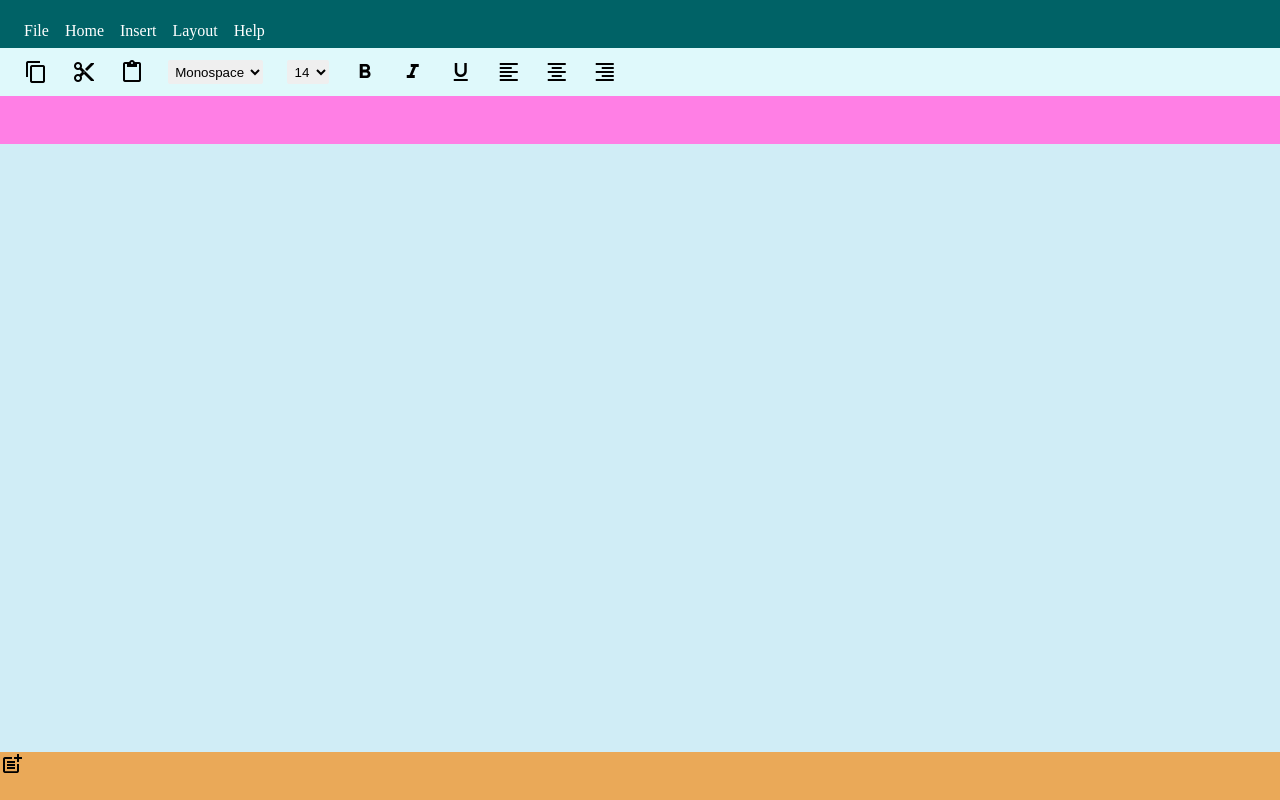
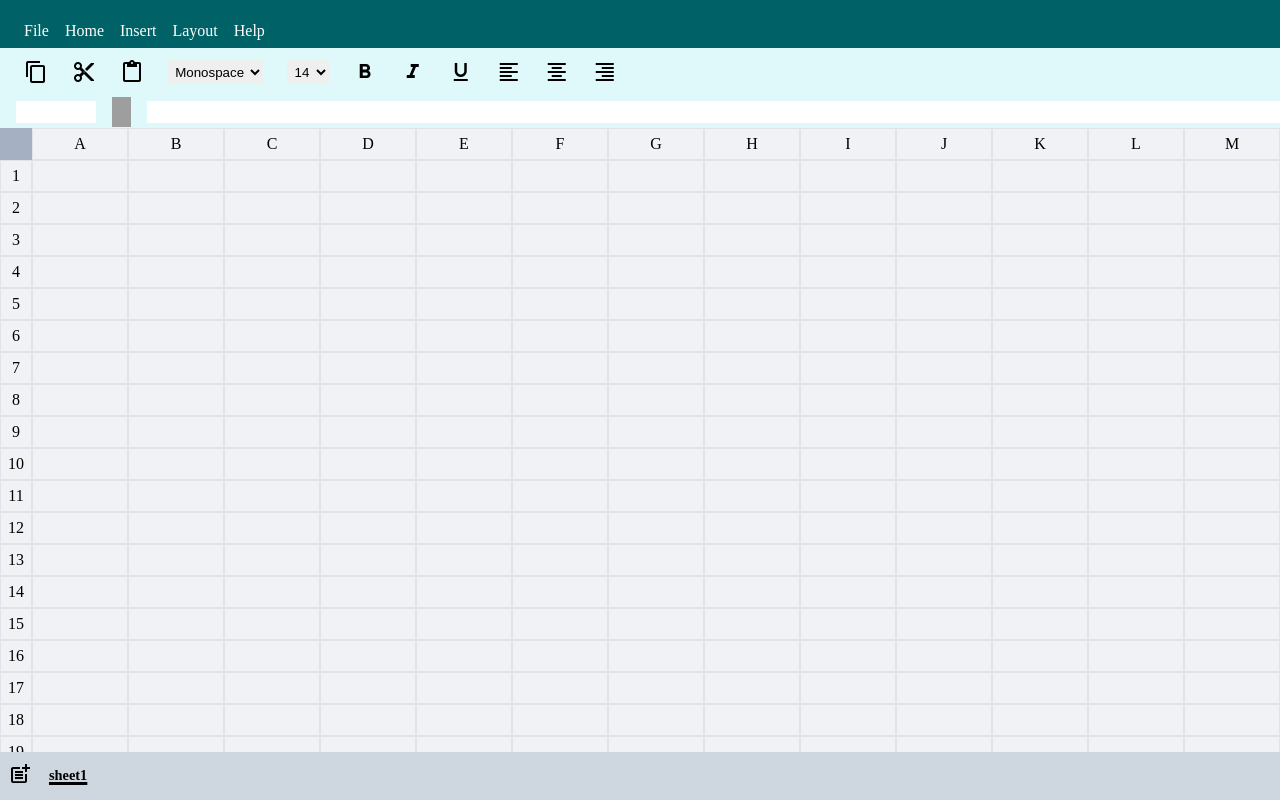
Before and after one commit to priti-99/Excel-Clone, a plain HTML site: page index.html in a window 1280 px wide. Drawn offline with Linux system fonts and the light colour scheme; grey boxes are pictures that could not be loaded.

Commit message:
Add Grid Container|UI changes

```diff
--- a/index.html
+++ b/index.html
@@ -61,13 +61,32 @@
         </span>
     </div>
 
-    <div class="formula-action-cont"></div>
-    <div class="grid-cont"></div>
+    <div class="formula-action-cont">
+        <input type="text" readonly class="address-bar">
+        <img class="formula-icon" width="30" height="30" src="https://img.icons8.com/ios-glyphs/30/formula-fx.png"
+            alt="formula-fx" />
+        <input type="text" class="formula-bar">
+    </div>
+
+    <div class="grid-cont">
+        <div class="top-left-dummy-box"></div>
+        <div class="address-col-cont"></div>
+        <div class="cells-cont">
+            <div class="address-row-cont"></div>
+        </div>
+    </div>
+
     <div class="sheet-action-cont">
-        <span class="material-icons">
-            post_add
-        </span>
-        <div class="sheets-folder-cont"></div>
+        <div class="sheet-add-icon">
+            <span class="material-icons">
+                post_add
+            </span>
+        </div>
+        <div class="sheets-folder-cont">
+            <div class="sheet-folder">
+                sheet1
+            </div>
+        </div>
     </div>
 
     <script src="./script.js"></script>
--- a/script.js
+++ b/script.js
@@ -0,0 +1,42 @@
+let row = 200;
+let col = 26;
+
+let addressColCont = document.querySelector(".address-col-cont");
+let addressRowCont = document.querySelector(".address-row-cont");
+let cellsCont = document.querySelector(".cells-cont");
+let addressBar = document.querySelector(".address-bar");
+
+for (let i=0; i < row; i++) {
+    let addresscol = document.createElement("div");
+    addresscol.setAttribute("class", "address-col")
+    addresscol.innerText = i + 1;
+    addressColCont.appendChild(addresscol);
+}
+
+for (let i=0; i < col; i++) {
+    let addressRow = document.createElement("div");
+    addressRow.setAttribute("class" , "address-row")
+    addressRow.innerText = String.fromCharCode(65 + i);
+    addressRowCont.appendChild(addressRow);
+}
+
+for (let i = 0; i < row; i++) {
+    let rowCont = document.createElement("div");
+    rowCont.setAttribute("class", "row-cont");
+    for (let j = 0; j < col; j++) {
+        let cell = document.createElement("div");
+        cell.setAttribute("class", "cell");
+        cell.setAttribute("contenteditable", "true");
+        rowCont.appendChild(cell);
+        addListenerForAddressBarDisplay(cell, i, j);
+    }
+    cellsCont.appendChild(rowCont);
+}
+
+function addListenerForAddressBarDisplay(cell, i, j) {
+    cell.addEventListener ("click", (e) => {
+        let rowId = i + 1;
+        let colId = String.fromCharCode(65 + j);
+        addressBar.value = `${colId}${rowId}`;
+    })
+}
--- a/style.css
+++ b/style.css
@@ -5,56 +5,154 @@ body {
     padding: 0;
     margin: 0;
 }
-.page-action-cont{
+
+.page-action-cont {
     height: 3rem;
-    background-color:#006266;
+    background-color: #006266;
     display: flex;
     align-items: flex-end;
     padding-left: 1rem;
 }
-.page-action{
+.page-action {
     margin: 0.5rem;
     color: #ffffff;
 }
-.cellprops-action-cont{
+
+.cellprops-action-cont {
     height: 3rem;
     background-color: #dff9fb;
     display: flex;
     align-items: center;
     padding-left: 1rem;
 }
-.cellprops-action-cont > * {
+.cellprops-action-cont>* {
     display: inline-block;
     margin: 0.5rem;
     margin-right: 1rem;
 }
-.cellprops-action-cont > select {
+.cellprops-action-cont>select {
     border: none;
     border-radius: 2px;
     outline: none;
 }
-.font-family-prop{
+
+.font-family-prop {
     padding: 0.2rem;
     cursor: pointer;
 }
-.font-size-prop{
+.font-size-prop {
     padding: 0.2rem;
     cursor: pointer;
 }
-.formula-action-cont{
-    height: 3rem;
-    background-color: rgb(255, 127, 229);
+
+.formula-action-cont {
+    height: 2rem;
+    background-color: #dff9fb;
+    padding-left: 1rem;
+    display: flex;
+    align-items: center;
+}
+.formula-action-cont > * {
+    display: inline-block;
+}
+.formula-action-cont > input {
+    border: none;
+    outline: none;
+    height: 70%;
+}
+.address-bar {
+    width: 5rem;
+    text-align: center;
+}
+.formula-icon {
+    width: 1.2rem;
+    margin-left: 1rem;
+}
+.formula-bar {
+    width: 90%;
+    margin-left: 1rem;
 }
 
-.sheet-action-cont{
+.sheet-action-cont {
     height: 3rem;
-    background-color: rgb(234, 169, 88);
+    background-color:#ced6e0;
+    display: flex;
+    align-items: center;
+    padding-left: 0.5rem;
+    padding-right: 0.5rem;
+    gap: 1rem;
 }
-.sheets-folder-cont{
-
+.sheet-action-cont >* {
+    display: inline-block;
+}
+.sheets-folder-cont {
+    display: flex;
+    align-items: center;
+    height: 80%;
+    width: 5rem;
+    width: calc(100vw - 2vw);
+}
+.sheet-add-icon {
+    width: 2vw;
+}
+.sheet-folder {
+    text-decoration: underline;
+    font-weight: bold;
+    text-decoration-thickness: 3px;
+    font-size: 0.9rem;
 }
 
-.grid-cont{
-    height: calc(100vh - 3rem - 3rem - 3rem - 3rem);
-    background-color: rgb(208, 237, 246);
+.grid-cont {
+    height: calc(100vh - 3rem - 3rem - 2rem - 3rem);
+    position: relative;
+    overflow: scroll;
+    background-color:#f1f2f6;
 }
+.top-left-dummy-box {
+    height: 2rem;
+    width: 2rem;
+    background-color:#a5b1c2;
+    position: fixed;
+    z-index: 2;
+}
+.address-col-cont {
+    position: sticky;
+    top: 2rem;
+    left: 0;
+}
+.address-col {
+    height: 2rem;
+    width: 2rem;
+    display: flex;
+    justify-content: center;
+    align-items: center;
+    border: 1px solid #dfe4ea;
+}
+.address-row {
+    height: 2rem;
+    width: 6rem;
+    display: flex;
+    justify-content: center;
+    align-items: center;
+    border: 1px solid #dfe4ea;
+}
+.address-row-cont {
+    display: flex;
+    position: sticky;
+    top: 0;
+    left: 2rem;
+}
+.cells-cont {
+    position: absolute;
+    top: 0;
+    left: 2rem;
+}
+.row-cont {
+    display: flex;
+}
+.cell {
+    height: 2rem;
+    width: 6rem;
+    border: 1px solid #dfe4ea;
+    outline: none;
+}
```
